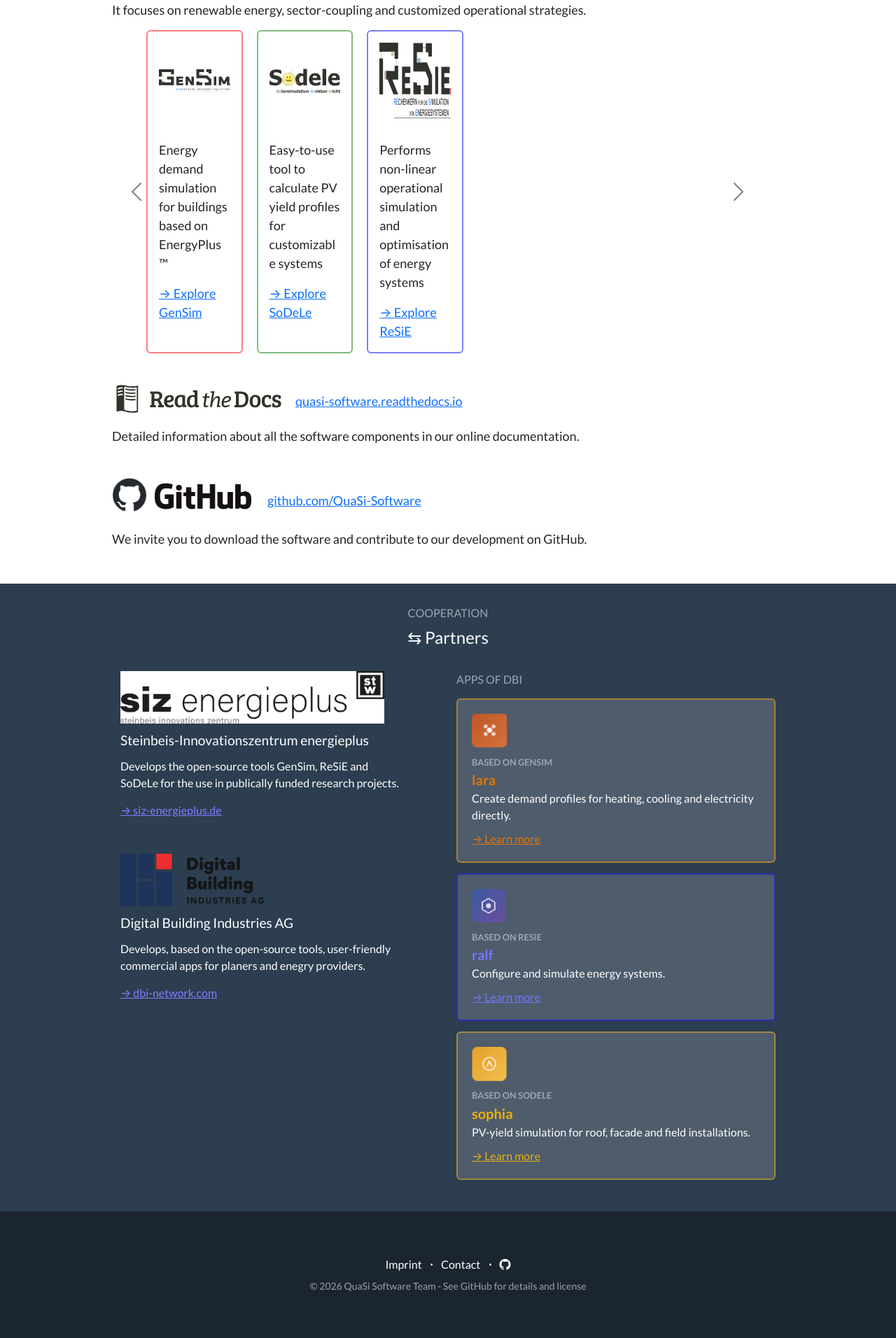
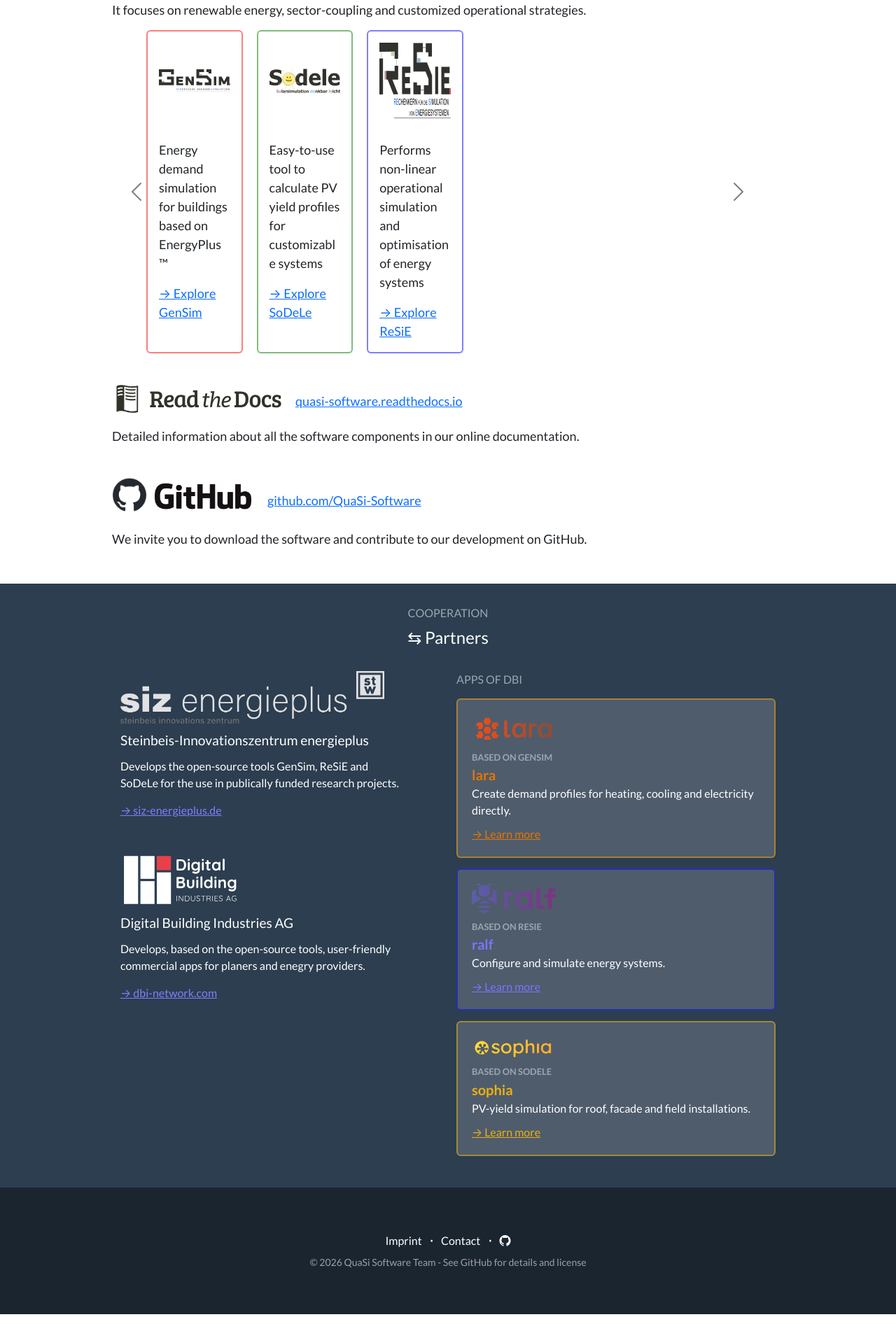
Before and after one commit to QuaSi-Software/Website, a Jekyll site: the page built from index.markdown, in a window 1280 px wide. Shown: the part 710-2622 px from the top of the page at 70% size. Built offline with Jekyll 4.4.1, drawn with Linux system fonts in a browser that asks for light colours; after the commit the page ends 2588 px from its top, so only the background shows below that.

Commit message:
Add tool logos in temporary design and use logos optimised for a dark background.

```diff
--- a/_layouts/default.html
+++ b/_layouts/default.html
@@ -84,7 +84,7 @@
                 <div class="row">
                     <div id="coop-band-partners-column" class="col-lg-6">
                         <div class="coop-band-partner-card">
-                            <img class="coop-band-partner-logo" src="{{'assets/logos/siz_energieplus.jpg' | absolute_url}}"/>
+                            <img class="coop-band-partner-logo" src="{{'assets/logos/siz_energieplus_dark.png' | absolute_url}}"/>
                             <div class="coop-band-partner-header">Steinbeis-Innovationszentrum energieplus</div>
                             <div class="coop-band-partner-text">
                                 Develops the open-source tools GenSim, ReSiE and SoDeLe for
@@ -96,7 +96,7 @@
                         </div>
 
                         <div class="coop-band-partner-card">
-                            <img class="coop-band-partner-logo" src="{{'assets/logos/dbi.png' | absolute_url}}"/>
+                            <img class="coop-band-partner-logo" src="{{'assets/logos/dbi_dark-bg.svg' | absolute_url}}"/>
                             <div class="coop-band-partner-header">Digital Building Industries AG</div>
                             <div class="coop-band-partner-text">
                                 Develops, based on the open-source tools, user-friendly
@@ -112,7 +112,7 @@
                         <div id="coop-band-tools-header" class="text-muted">APPS OF DBI</div>
 
                         <div class="card coop-band-tools-card border-orange">
-                            <img class="coop-band-card-logo" src="{{'assets/logos/lara.png' | absolute_url}}"/>
+                            <img class="coop-band-card-logo" src="{{'assets/logos/lara.svg' | absolute_url}}"/>
                             <div class="coop-band-card-subtitle text-muted">BASED ON GENSIM</div>
                             <div class="coop-band-card-header text-orange">lara</div>
                             <div class="coop-band-card-text">
@@ -123,7 +123,7 @@
                         </div>
 
                         <div class="card coop-band-tools-card border-blue">
-                            <img class="coop-band-card-logo" src="{{'assets/logos/ralf.png' | absolute_url}}"/>
+                            <img class="coop-band-card-logo" src="{{'assets/logos/ralf.svg' | absolute_url}}"/>
                             <div class="coop-band-card-subtitle text-muted">BASED ON RESIE</div>
                             <div class="coop-band-card-header text-blue">ralf</div>
                             <div class="coop-band-card-text">
@@ -133,7 +133,7 @@
                         </div>
 
                         <div class="card coop-band-tools-card border-gold">
-                            <img class="coop-band-card-logo" src="{{'assets/logos/sophia.png' | absolute_url}}"/>
+                            <img class="coop-band-card-logo" src="{{'assets/logos/sophia.svg' | absolute_url}}"/>
                             <div class="coop-band-card-subtitle text-muted">BASED ON SODELE</div>
                             <div class="coop-band-card-header text-gold">sophia</div>
                             <div class="coop-band-card-text">
--- a/css/site_styles.css
+++ b/css/site_styles.css
@@ -141,7 +141,7 @@
 }
 
 .coop-band-card-logo {
-    max-width: 50px;
+    max-width: 120px;
     max-height: 50px;
 }
 
```
Also changed, not shown: assets/logos/dbi_dark-bg.svg (added), assets/logos/lara.png (deleted), assets/logos/lara.svg (added), assets/logos/ralf.png (deleted), assets/logos/ralf.svg (added), assets/logos/siz_energieplus_dark.png (added), assets/logos/sophia.png (deleted), assets/logos/sophia.svg (added).
